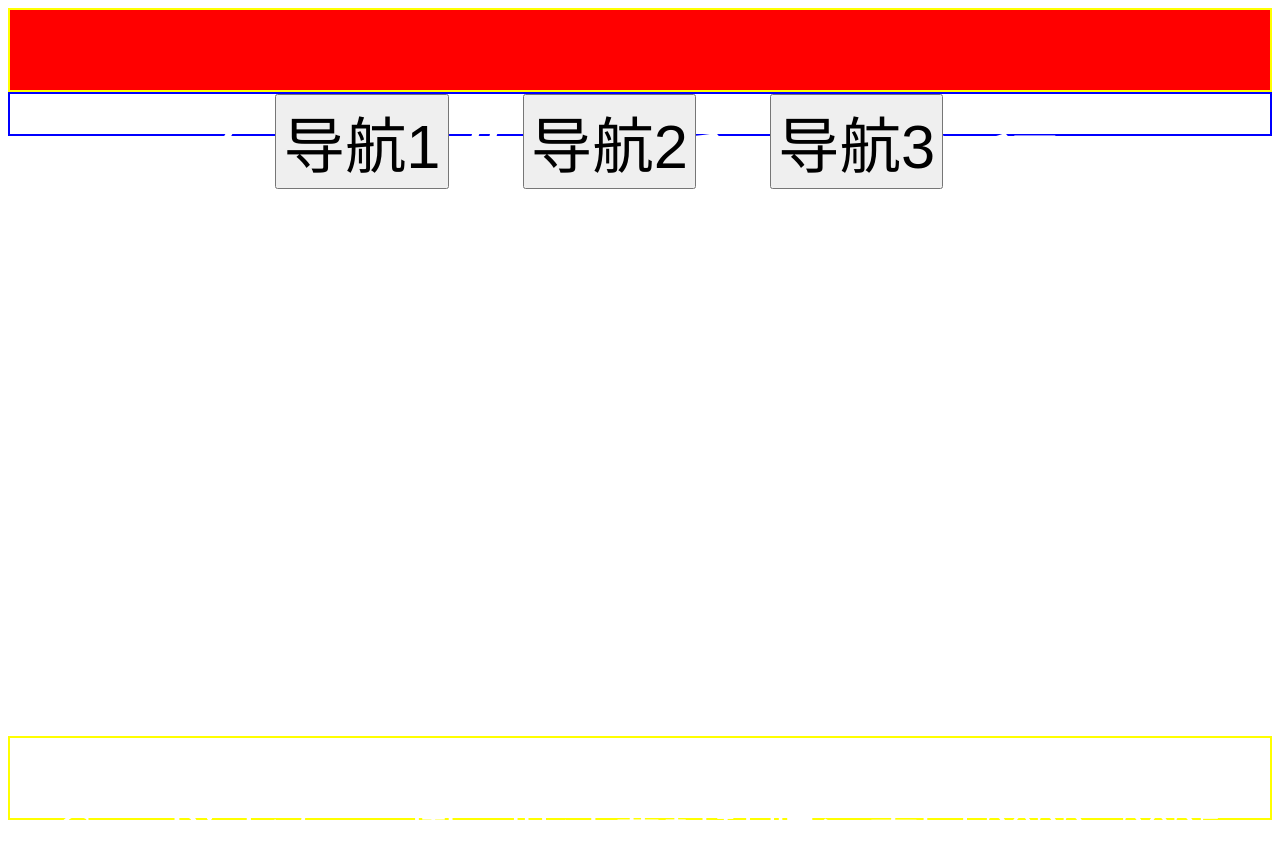
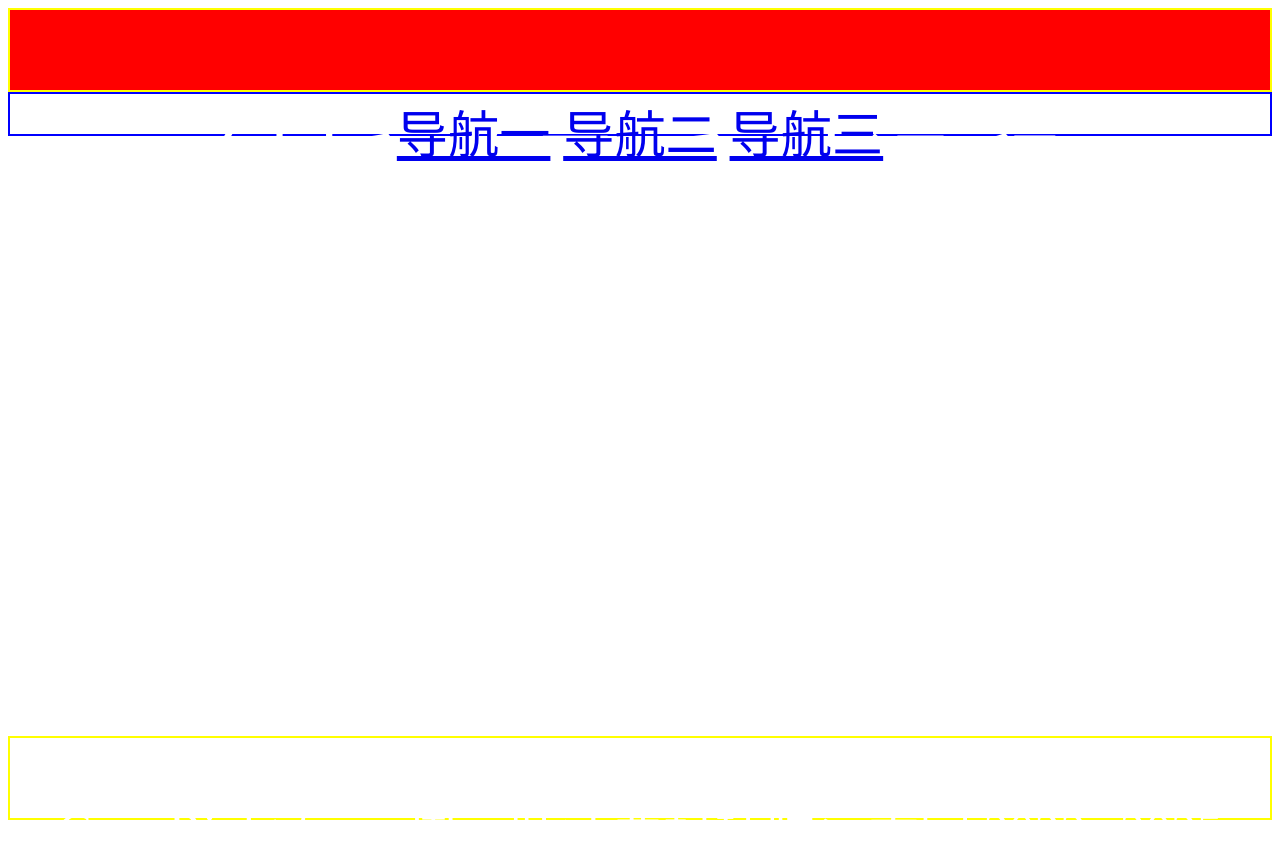
Before and after one commit to zjiaw/zjiaw.github.io, a plain HTML site: page 1.2.html in a window 1280 px wide. Drawn offline with Linux system fonts and the light colour scheme.

Commit message:
Update 1.2.html

```diff
--- a/1.2.html
+++ b/1.2.html
@@ -56,15 +56,9 @@
     </p>
   </header>
   <nav>
-    <button>
-        导航1
-    </button>
-    <button>
-        导航2
-    </button>
-    <button>
-        导航3
-    </button>
+    <td><a href="https://www.weibo.com/p/1008082d07e92b648c0c79e11beae91f17a519/super_index">导航一</a></td>
+    <td><a href="https://m.weibo.cn/p/index?extparam=%E4%B8%89%E5%9B%BD%E6%BC%94%E4%B9%89&containerid=1008087ff491d67c0a90ee190d5c2d6e99d554&luicode=10000011&lfid=1008087ff491d67c0a90ee190d5c2d6e99d554&featurecode=10000">导航二</a></td>
+    <td><a href="https://jump2.bdimg.com/f?kw=%E4%B8%89%E5%9B%BD%E6%BC%94%E4%B9%89">导航三</a></td>
   </nav>
 
   <main>
```
